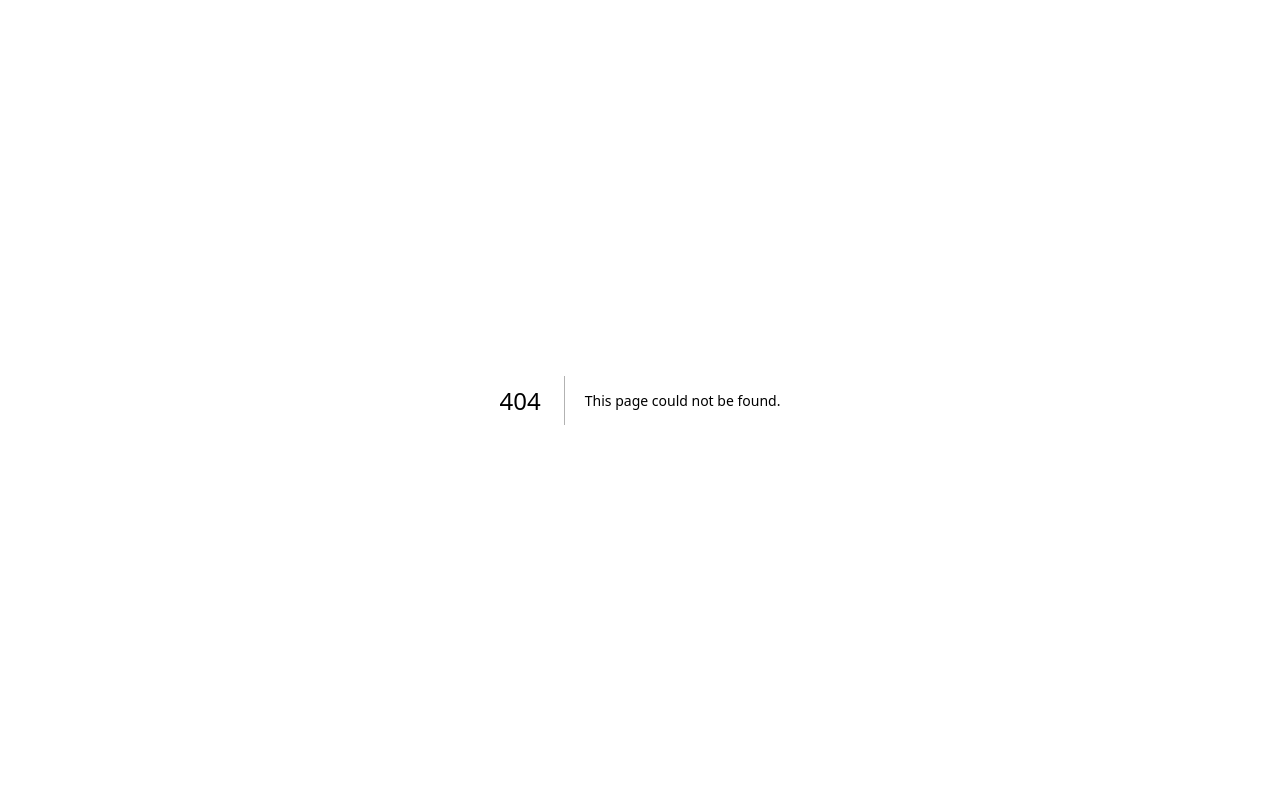
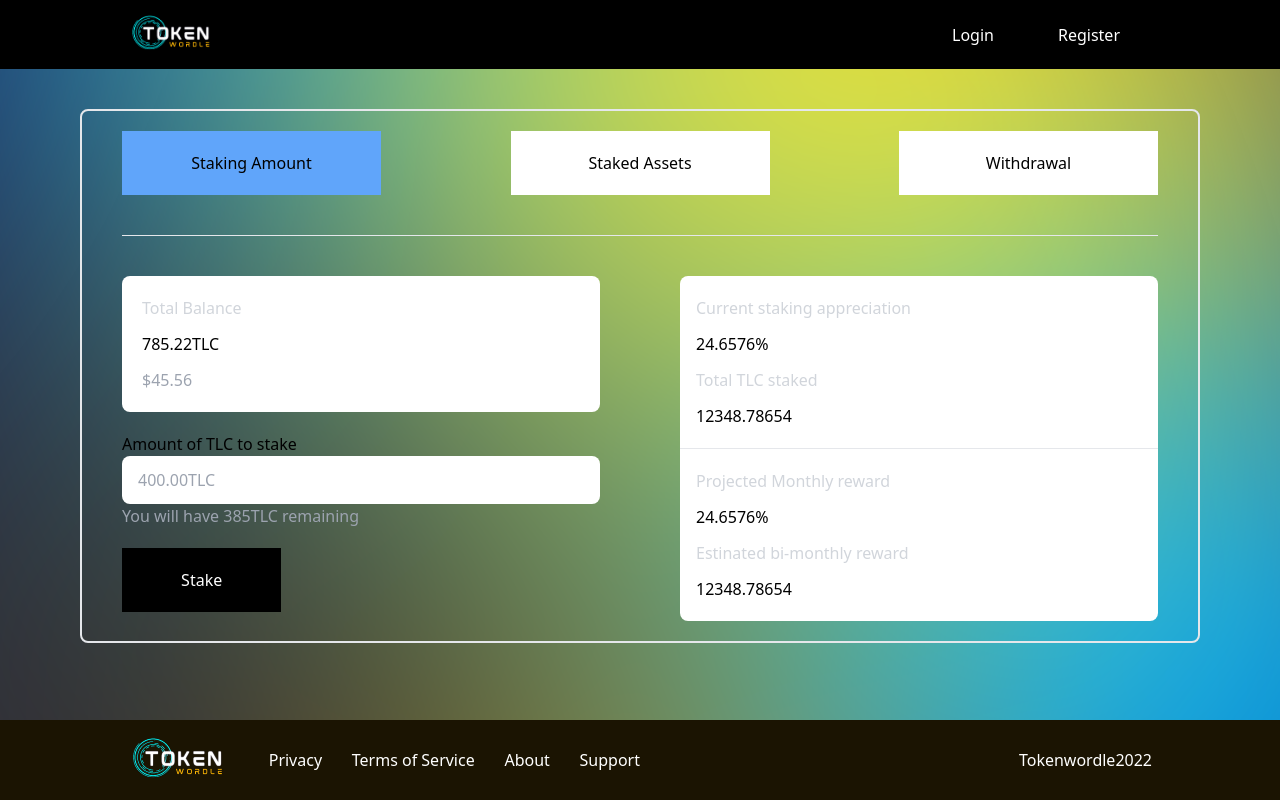
Before and after one commit to joeephwild/token-wordle, a Next.js app: page /staking in a window 1280 px wide. Before the commit this address had no page. Built offline with nearby package versions, Linux system fonts and the light colour scheme.

Commit message:
chore: staking page Ui design

```diff
--- a/pages/index.js
+++ b/pages/index.js
@@ -1,9 +1,11 @@
-import Head from 'next/head'
-import Image from 'next/image'
-import { Inter } from '@next/font/google'
-import Navbar from '../components/Navbar'
+import Head from "next/head";
+import Image from "next/image";
+import { Inter } from "@next/font/google";
+import Navbar from "../components/Navbar";
+import Footer from "../components/Footer";
+import Staking from "./staking";
 
-const inter = Inter({ subsets: ['latin'] })
+const inter = Inter({ subsets: ["latin"] });
 
 export default function Home() {
   return (
@@ -15,8 +17,10 @@ export default function Home() {
         <link rel="icon" href="/favicon.ico" />
       </Head>
       <main>
-        <Navbar />
+        {/* <Navbar />
+        <Footer /> */}
+        <Staking />
       </main>
     </>
-  )
+  );
 }
--- /dev/null
+++ b/pages/staking.js
@@ -0,0 +1,67 @@
+import Head from "next/head";
+import Image from "next/image";
+import { Inter } from "@next/font/google";
+import Navbar from "../components/Navbar";
+import Footer from "../components/Footer";
+
+const inter = Inter({ subsets: ["latin"] });
+
+export default function Staking() {
+  return (
+    <>
+      <Navbar />
+      <div className="px-10 py-5 mx-20 my-10 border-2 rounded-lg lato">
+        <div className="flex mb-10 justify-between items-center">
+          <div className="px-10 py-5 w-1/4 text-center bg-blue-400 cursor-pointer">
+            <h1> Staking Amount</h1>
+          </div>
+          <div className="px-10 py-5 w-1/4 text-center bg-white cursor-pointer">
+            <h1>Staked Assets</h1>
+          </div>
+          <div className="px-10 py-5 w-1/4 text-center bg-white cursor-pointer">
+            <h1>Withdrawal</h1>
+          </div>
+        </div>
+        <hr className="mb-10" />
+        <div className="flex gap-20 justify-between ">
+          <div className="w-1/2">
+            <div className="bg-white p-5 flex flex-col gap-y-3 rounded-lg">
+              <p className="text-gray-300">Total Balance</p>
+              <h1>785.22TLC</h1>
+              <p className="text-gray-400">$45.56</p>
+            </div>
+            <div className="py-5">
+              <h1>Amount of TLC to stake</h1>
+              <input
+                type="text"
+                className="form-input px-4 py-3 rounded-lg w-full"
+                placeholder="400.00TLC"
+              />
+              <p className="text-gray-400">You will have 385TLC remaining</p>
+            </div>
+            <div className="p-5 text-center text-white py-5 w-1/3 bg-black cursor-pointer">
+              <h1>Stake</h1>
+            </div>
+          </div>
+          <div className="py-5 w-1/2 rounded-lg bg-white">
+            <div className="flex pl-4 flex-col gap-y-3">
+              <p className="text-gray-300">Current staking appreciation</p>
+              <p className="text-bold">24.6576%</p>
+              <p className="text-gray-300">Total TLC staked</p>
+              <p>12348.78654</p>
+            </div>
+            <hr className="my-5" />
+            <div className="flex pl-4 flex-col gap-y-3">
+              <p className="text-gray-300">Projected Monthly reward</p>
+              <h1>24.6576%</h1>
+              <p className="text-gray-300">Estinated bi-monthly reward</p>
+              <h2>12348.78654</h2>
+            </div>
+          </div>
+        </div>
+      </div>
+
+      <Footer />
+    </>
+  );
+}
```
